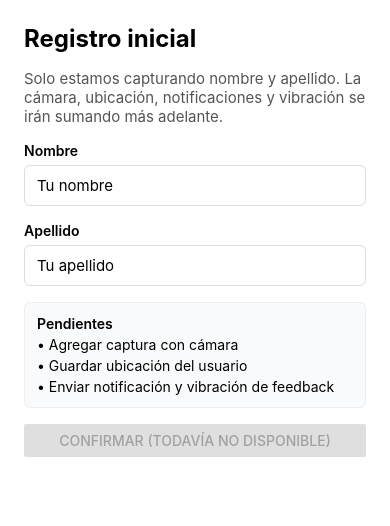
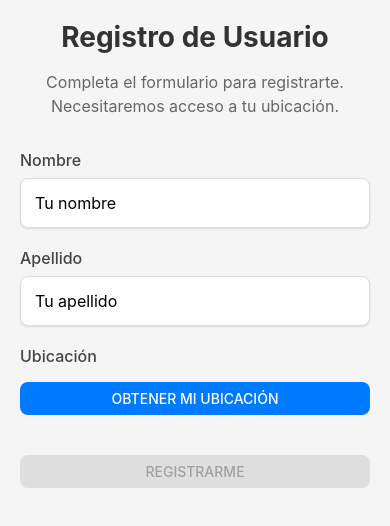
Before and after one commit to Nicowicnudel07/TP-FINAL-DAI-KALIK-WICNUDEL, a React Native app in the folder app/: screen /Registro in a window 390 px wide. Shown: the top 526 px of the page. Built offline with nearby package versions, Linux system fonts and the light colour scheme.

Commit message:
ubicacion agregada

```diff
--- a/app/App.js
+++ b/app/App.js
@@ -1,12 +1,13 @@
 import { NavigationContainer } from '@react-navigation/native';
 import { createNativeStackNavigator } from '@react-navigation/native-stack';
-
+import { LocationProvider } from './src/context/LocationContext';
 import RegistrationScreen from './src/screens/RegistrationScreen';
 
 const Stack = createNativeStackNavigator();
 
 export default function App() {
   return (
+    <LocationProvider>
       <NavigationContainer>
         <Stack.Navigator>
           <Stack.Screen
@@ -16,5 +17,6 @@ export default function App() {
           />
         </Stack.Navigator>
       </NavigationContainer>
+    </LocationProvider>
   );
 }
--- /dev/null
+++ b/app/src/context/LocationContext.js
@@ -0,0 +1,46 @@
+import React, { createContext, useState } from 'react';
+import * as Location from 'expo-location';
+
+export const LocationContext = createContext();
+
+export const LocationProvider = ({ children }) => {
+  const [location, setLocation] = useState(null);
+  const [errorMsg, setErrorMsg] = useState(null);
+  const [isLoading, setIsLoading] = useState(false);
+
+  const getLocation = async () => {
+    setIsLoading(true);
+    let { status } = await Location.requestForegroundPermissionsAsync();
+
+    if (status !== 'granted') {
+      setErrorMsg('Permiso de ubicación denegado');
+      setIsLoading(false);
+      return null;
+    }
+
+    try {
+      let location = await Location.getCurrentPositionAsync({});
+      setLocation(location);
+      return location;
+    } catch (error) {
+      setErrorMsg('Error al obtener la ubicación');
+      console.error(error);
+      return null;
+    } finally {
+      setIsLoading(false);
+    }
+  };
+
+  return (
+    <LocationContext.Provider
+      value={{
+        location,
+        errorMsg,
+        isLoading,
+        getLocation,
+      }}
+    >
+      {children}
+    </LocationContext.Provider>
+  );
+};
--- a/app/src/screens/RegistrationScreen.js
+++ b/app/src/screens/RegistrationScreen.js
@@ -1,16 +1,60 @@
-import { useState } from 'react';
-import { Button, StyleSheet, Text, TextInput, View } from 'react-native';
+import { useState, useContext } from 'react';
+import { Button, StyleSheet, Text, TextInput, View, Alert } from 'react-native';
+import { LocationContext } from '../context/LocationContext';
 
 export default function RegistrationScreen() {
   const [name, setName] = useState('');
   const [surname, setSurname] = useState('');
+  const [location, setLocation] = useState(null);
+  const { getLocation, isLoading, errorMsg } = useContext(LocationContext);
+
+  const handleGetLocation = async () => {
+    const locationData = await getLocation();
+    if (locationData) {
+      setLocation(locationData);
+      Alert.alert(
+        'Ubicación obtenida',
+        `Latitud: ${locationData.coords.latitude.toFixed(4)}\n` +
+        `Longitud: ${locationData.coords.longitude.toFixed(4)}`
+      );
+    }
+  };
+
+  const handleRegister = () => {
+    if (!name || !surname) {
+      Alert.alert('Error', 'Por favor completa todos los campos');
+      return;
+    }
+
+    if (!location) {
+      Alert.alert('Error', 'Por favor obtén tu ubicación primero');
+      return;
+    }
+
+    // Aquí iría la lógica de registro
+    Alert.alert(
+      '¡Registro exitoso!',
+      `Nombre: ${name} ${surname}\n` +
+      `Ubicación: ${location.coords.latitude.toFixed(4)}, ${location.coords.longitude.toFixed(4)}`,
+      [
+        {
+          text: 'Aceptar',
+          onPress: () => {
+            // Limpiar formulario después de registro exitoso
+            setName('');
+            setSurname('');
+            setLocation(null);
+          },
+        },
+      ]
+    );
+  };
 
   return (
     <View style={styles.container}>
-      <Text style={styles.title}>Registro inicial</Text>
+      <Text style={styles.title}>Registro de Usuario</Text>
       <Text style={styles.paragraph}>
-        Solo estamos capturando nombre y apellido. La cámara, ubicación, notificaciones y vibración se irán sumando más
-        adelante.
+        Completa el formulario para registrarte. Necesitaremos acceso a tu ubicación.
       </Text>
 
       <View style={styles.field}>
@@ -20,6 +64,7 @@ export default function RegistrationScreen() {
           value={name}
           onChangeText={setName}
           style={styles.input}
+          editable={!isLoading}
         />
       </View>
 
@@ -33,14 +78,42 @@ export default function RegistrationScreen() {
         />
       </View>
 
-      <View style={styles.todoBox}>
-        <Text style={styles.todoTitle}>Pendientes</Text>
-        <Text style={styles.todoItem}>• Agregar captura con cámara</Text>
-        <Text style={styles.todoItem}>• Guardar ubicación del usuario</Text>
-        <Text style={styles.todoItem}>• Enviar notificación y vibración de feedback</Text>
+      <View style={styles.locationContainer}>
+        <Text style={styles.label}>Ubicación</Text>
+        <View style={styles.locationButtonContainer}>
+          <Button
+            title={
+              isLoading
+                ? 'Obteniendo ubicación...'
+                : location
+                  ? 'Ubicación obtenida ✓'
+                  : 'Obtener mi ubicación'
+            }
+            onPress={handleGetLocation}
+            disabled={isLoading}
+            color={location ? '#4CAF50' : '#007AFF'}
+          />
+        </View>
+        {location && (
+          <Text style={styles.locationText}>
+            {location.coords.latitude.toFixed(4)}, {location.coords.longitude.toFixed(4)}
+          </Text>
+        )}
       </View>
 
-      <Button title="Confirmar (todavía no disponible)" onPress={() => {}} disabled />
+      {errorMsg && (
+        <Text style={styles.errorText}>
+          {errorMsg}
+        </Text>
+      )}
+
+      <View style={styles.buttonContainer}>
+        <Button
+          title="Registrarme"
+          onPress={handleRegister}
+          disabled={isLoading || !location}
+        />
+      </View>
     </View>
   );
 }
@@ -48,45 +121,71 @@ export default function RegistrationScreen() {
 const styles = StyleSheet.create({
   container: {
     flex: 1,
-    padding: 24,
-    gap: 16,
-    backgroundColor: '#fff',
+    padding: 20,
+    backgroundColor: '#f5f5f5',
+    justifyContent: 'center',
     justifyContent: 'flex-start',
   },
   title: {
-    fontSize: 24,
-    fontWeight: '700',
+    fontSize: 28,
+    fontWeight: 'bold',
+    textAlign: 'center',
+    marginBottom: 16,
+    color: '#333',
   },
   paragraph: {
-    fontSize: 15,
-    color: '#555',
+    fontSize: 16,
+    textAlign: 'center',
+    marginBottom: 32,
+    color: '#666',
+    lineHeight: 24,
   },
   field: {
-    gap: 6,
+    marginBottom: 20,
   },
   label: {
-    fontWeight: '600',
+    fontSize: 16,
+    marginBottom: 8,
+    color: '#444',
+    fontWeight: '500',
   },
   input: {
     borderWidth: 1,
     borderColor: '#ddd',
-    borderRadius: 6,
-    paddingHorizontal: 12,
-    paddingVertical: 10,
-    fontSize: 15,
+    borderRadius: 8,
+    padding: 14,
+    fontSize: 16,
+    backgroundColor: '#fff',
+    shadowColor: '#000',
+    shadowOffset: { width: 0, height: 1 },
+    shadowOpacity: 0.1,
+    shadowRadius: 2,
+    elevation: 2,
   },
-  todoBox: {
-    borderWidth: 1,
-    borderColor: '#eee',
-    borderRadius: 6,
-    padding: 12,
-    gap: 4,
-    backgroundColor: '#f9fafb',
+  buttonContainer: {
+    marginTop: 20,
+    borderRadius: 8,
+    overflow: 'hidden',
   },
-  todoTitle: {
-    fontWeight: '600',
+  locationContainer: {
+    marginBottom: 20,
   },
-  todoItem: {
+  locationButtonContainer: {
+    marginTop: 8,
+    borderRadius: 8,
+    overflow: 'hidden',
+  },
+  locationText: {
+    marginTop: 8,
+    fontSize: 14,
+    color: '#666',
+    textAlign: 'center',
+    fontStyle: 'italic',
+  },
+  errorText: {
+    color: '#d32f2f',
+    textAlign: 'center',
+    marginTop: 10,
     fontSize: 14,
   },
 });
```
Lines whose indentation alone changed are shown as unchanged.
